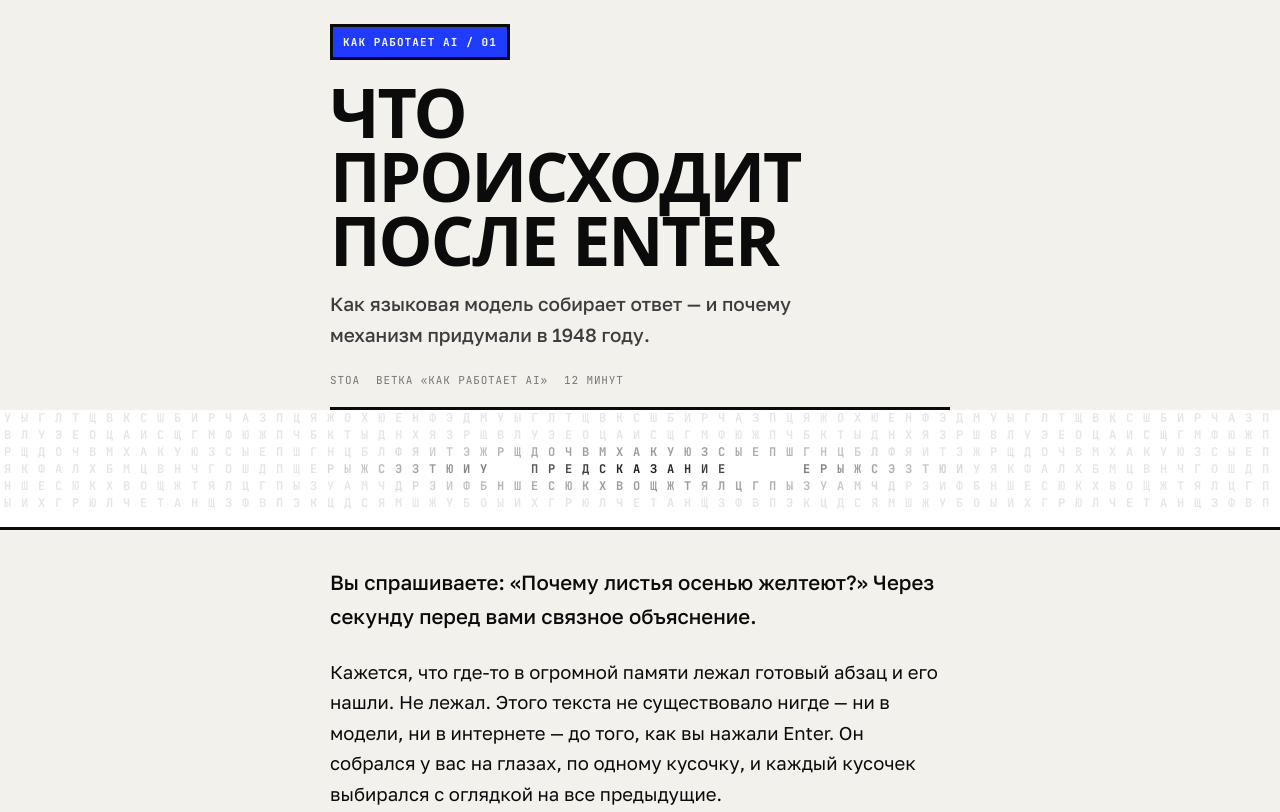
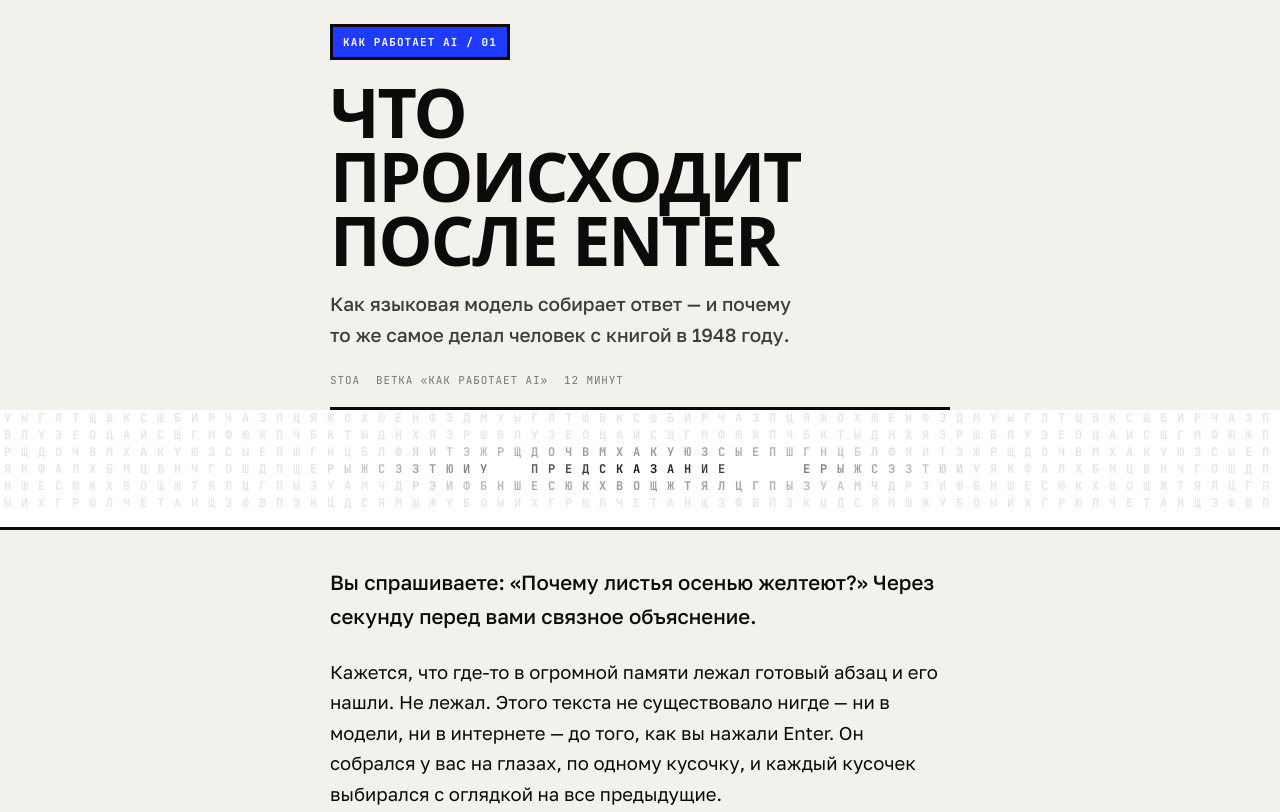
Before and after one commit to archon-kb/stoa, a plain HTML site: page after-enter/index.html in a window 1280 px wide. Shown: the top 812 px of the page. Drawn offline with Linux system fonts and the light colour scheme; a web font is replaced by a local one.

Commit message:
Описание статьи 001: «то же самое делал человек с книгой в 1948 году» вместо «механизм придумали»
Пост говорит, что Шеннон не строил ИИ, а описание говорило, что механизм придумали, —
противоречие (циклы/002-задание.md §5 п. 3). og:description, standfirst и главная.

Co-Authored-By: Claude Fable 5.1 <noreply@anthropic.com>

```diff
--- a/after-enter/index.html
+++ b/after-enter/index.html
@@ -7,7 +7,7 @@
 <meta name="description" content="Ответа не существовало нигде, пока вы не нажали Enter. Разбираем механизм — от лестницы Шеннона 1948 года до сегодняшних моделей.">
 <meta property="og:type" content="article">
 <meta property="og:title" content="Что происходит после Enter">
-<meta property="og:description" content="Ответа не существовало нигде, пока вы не нажали Enter. Как языковая модель собирает его по кусочку — и почему механизм придумали в 1948 году.">
+<meta property="og:description" content="Ответа не существовало нигде, пока вы не нажали Enter. Как языковая модель собирает его по кусочку — и почему то же самое делал человек с книгой в 1948 году.">
 <meta property="og:url" content="https://archon-kb.github.io/stoa/after-enter/">
 <link rel="canonical" href="https://archon-kb.github.io/stoa/after-enter/">
 <meta property="og:image" content="https://archon-kb.github.io/stoa/og.png">
@@ -189,7 +189,7 @@
   <header>
     <span class="tag">Как работает AI / 01</span>
     <h1 id="h1" data-text="Что происходит после Enter">Что происходит после Enter</h1>
-    <p class="standfirst">Как языковая модель собирает ответ — и почему механизм придумали в 1948 году.</p>
+    <p class="standfirst">Как языковая модель собирает ответ — и почему то же самое делал человек с книгой в 1948 году.</p>
     <div class="byline"><span>STOA</span><span>Ветка «Как работает AI»</span><span>12 минут</span></div>
   </header>
 </div>
```
Also changed, not shown: index.html (+1 -1 lines).
